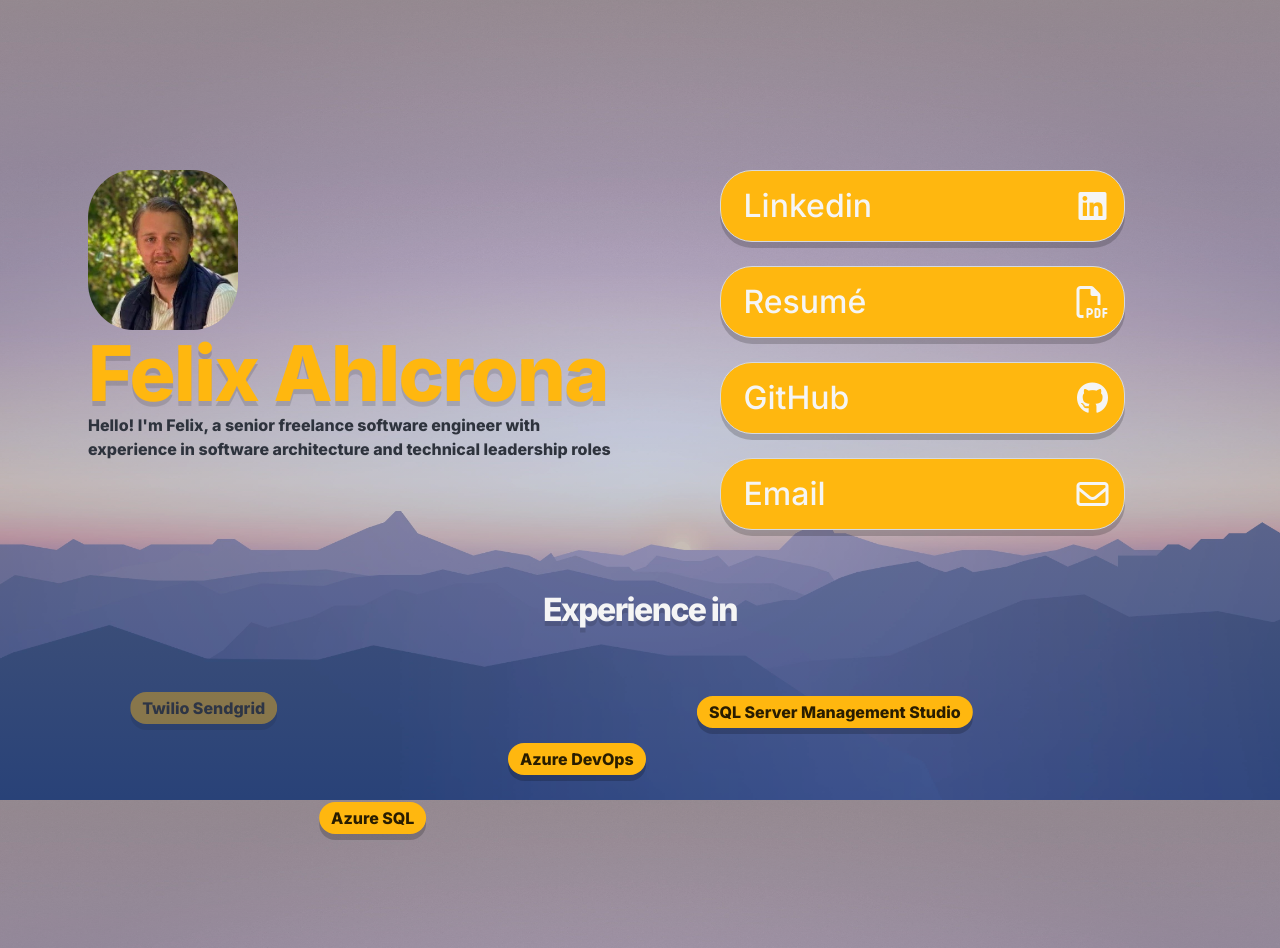
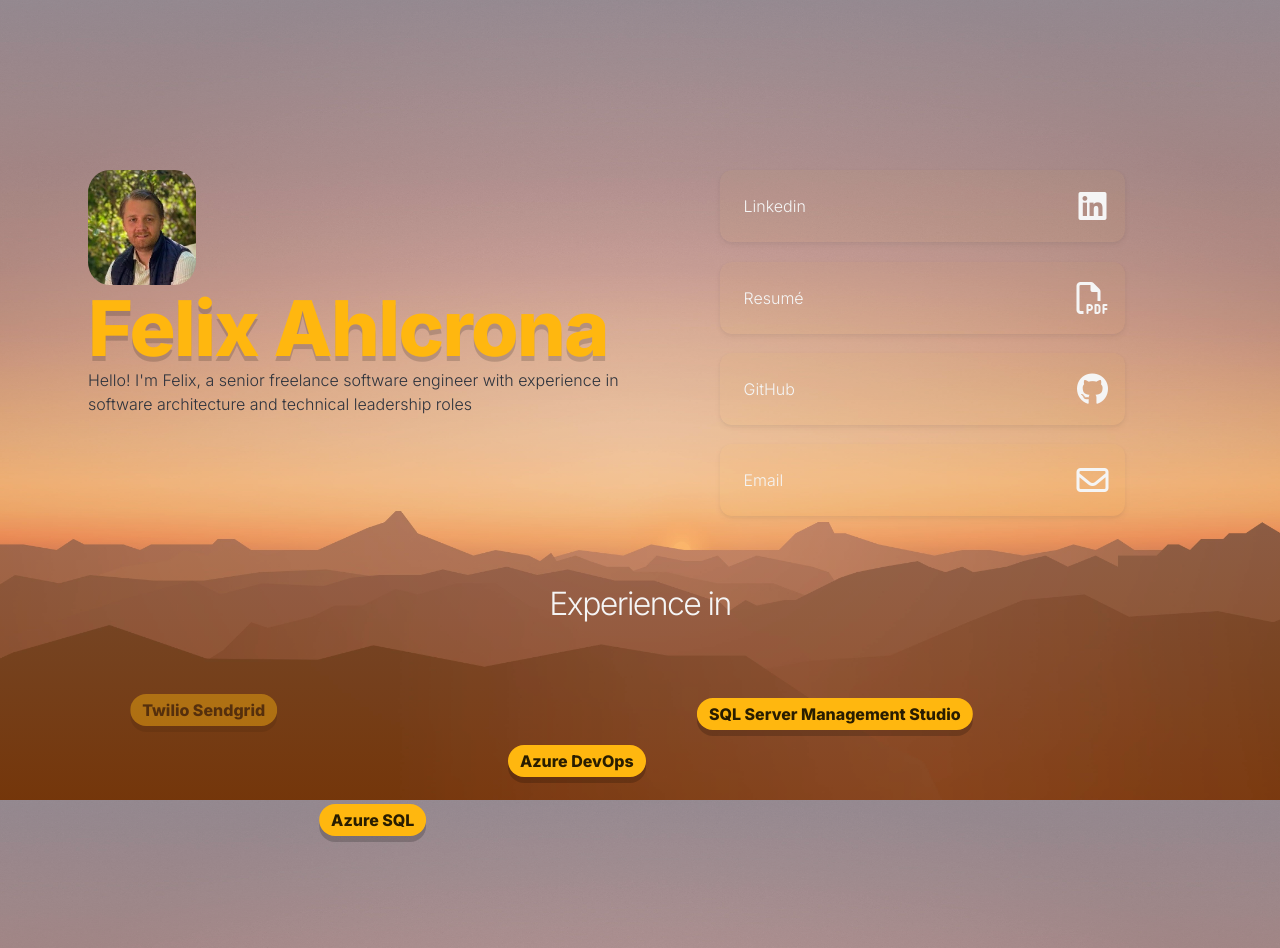
Before and after one commit to felixahlcrona/Ahlcrona-Consulting-AB, a Next.js app: page /Ahlcrona-Consulting-AB/ in a window 1280 px wide. Built offline with nearby package versions, Linux system fonts and the light colour scheme.

Commit message:
new layout

```diff
--- a/src/app/Skills.css
+++ b/src/app/Skills.css
@@ -53,16 +53,15 @@
   background-color: #f69a37;
 }
 
-.animate5s {
+.experienceDiv {
   padding-top: 40px;
-  animation: fadein 4s;
+}
 
+.experienceTitle {
   text-align: center;
   color: var(--lightGray-color);
   letter-spacing: -0.1rem;
   width: 100%;
   font-size: clamp(2rem, 2vw, 2em);
-  line-height: 1;
-  font-weight: 800;
-  text-shadow: 0rem 0.335rem 0rem rgba(0, 0, 0, 0.128);
+  font-weight: 300;
 }
--- a/src/app/SkillsBanner.js
+++ b/src/app/SkillsBanner.js
@@ -75,8 +75,8 @@
 
   return (
     <div>
-      <div className="animate5s">
-        <p>Experience in</p>
+      <div className="experienceDiv">
+        <p className="experienceTitle">Experience in</p>
       </div>
       <div className="skill-container">
         <div>
--- a/src/app/globals.css
+++ b/src/app/globals.css
@@ -4,12 +4,14 @@
 :root {
   overscroll-behavior-y: contain;
   --softOrange-color: #ffb70f;
-  --skyBlue-color: #72a4d2;
+
+  /* --skyBlue-color: #72a4d2; */
+  /* #f7760c73 */
+  /* #f7430c73
+  #ffb70f */
   --lightGray-color: #f5f5f5;
 
-  color: var(--foreground);
-  background: var(--background);
-  background-image: linear-gradient(to bottom, #f5f5f578, #4f90ff73), url("/background.jpg");
+  background-image: linear-gradient(to bottom, #f5f5f578, #f7760c73), url("/Ahlcrona-Consulting-AB/background.jpg");
   width: 100%;
   height: 100%;
   background-size: cover;
@@ -27,14 +29,14 @@
   font-style: normal;
 }
 .body {
-  overscroll-behavior-y: none;
+  /* overscroll-behavior-y: none;
   background-image: linear-gradient(to bottom, #f5f5f578, #4f90ff73), url("/background.jpg");
   width: 100%;
   height: 100%;
-  background-size: cover;
+  background-size: cover; */
 }
 html {
-  background-image: linear-gradient(to bottom, #f5f5f578, #4f90ff73), url("/background.jpg");
+  /* background-image: linear-gradient(to bottom, #f5f5f578, #4f90ff73), url("/background.jpg"); */
 }
 a {
   text-decoration: none !important;
@@ -55,7 +57,10 @@
   font-size: clamp(3rem, 6vw, 6em);
   line-height: 1;
   font-weight: 800;
-  text-shadow: 0rem 0.335rem 0rem rgba(0, 0, 0, 0.128);
+  text-shadow: 0rem 0.335rem 0rem rgb(0 0 0 / 16%);
+}
+.descText {
+  font-weight: 300;
 }
 #transparent {
   background-color: transparent;
@@ -65,17 +70,19 @@
 #button {
   margin: auto;
   display: flex;
+  font-weight: 300;
+  border-color: #ffffff00;
   align-items: center;
   justify-content: space-between;
   width: 75%;
-  background-color: var(--softOrange-color);
+  background-color: #ffb70f08;
   color: var(--lightGray-color);
   background-repeat: repeat;
   background-position: 0% 0%;
   background-size: cover;
   vertical-align: middle;
-  border-radius: 2rem;
-  box-shadow: 0rem 0.375rem 0rem 0rem rgba(0, 0, 0, 0.188);
+  /* border-radius: 2rem; */
+  /* box-shadow: 0rem 0.375rem 0rem 0rem rgba(0, 0, 0, 0.188); */
   transition: transform 0.25s ease, color 0.25s ease, background-color 0.25s ease, border-color 0.25s ease;
 }
 
@@ -86,17 +93,18 @@
 }
 
 .buttonBlock {
-  gap: 1.5rem;
+  gap: 1.2rem;
   flex-direction: column;
   flex-wrap: nowrap;
   display: flex;
 }
 
 .profileImage {
-  border-radius: 30%;
+  border-radius: 20%;
+  width: 20%;
 }
 .buttonText {
-  font-size: 2rem;
+  font-size: clamp(1rem, 1vw, 1em);
 }
 .icon.is-medium {
   font-size: 2rem;
--- a/src/app/page.js
+++ b/src/app/page.js
@@ -18,7 +18,7 @@
 
               <div class="animate__animated animate__fadeIn">
                 <p class="titleName">Felix Ahlcrona </p>
-                <p>Hello! I'm Felix, a senior freelance software engineer with experience in software architecture and technical leadership roles</p>
+                <p class="descText">Hello! I'm Felix, a senior freelance software engineer with experience in software architecture and technical leadership roles</p>
               </div>
             </div>
 
```
